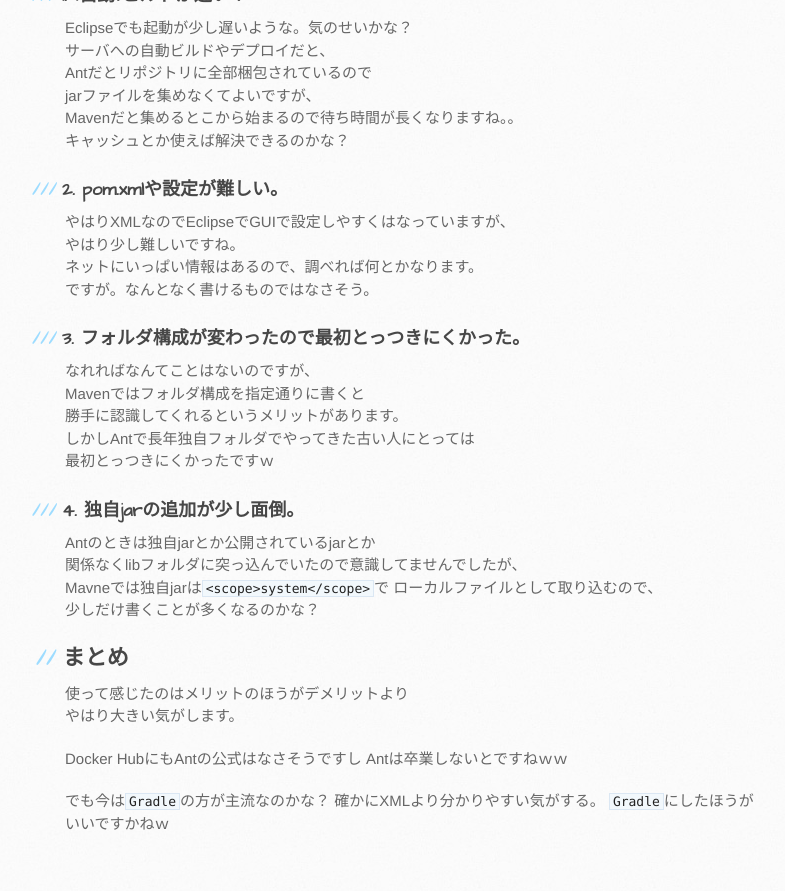
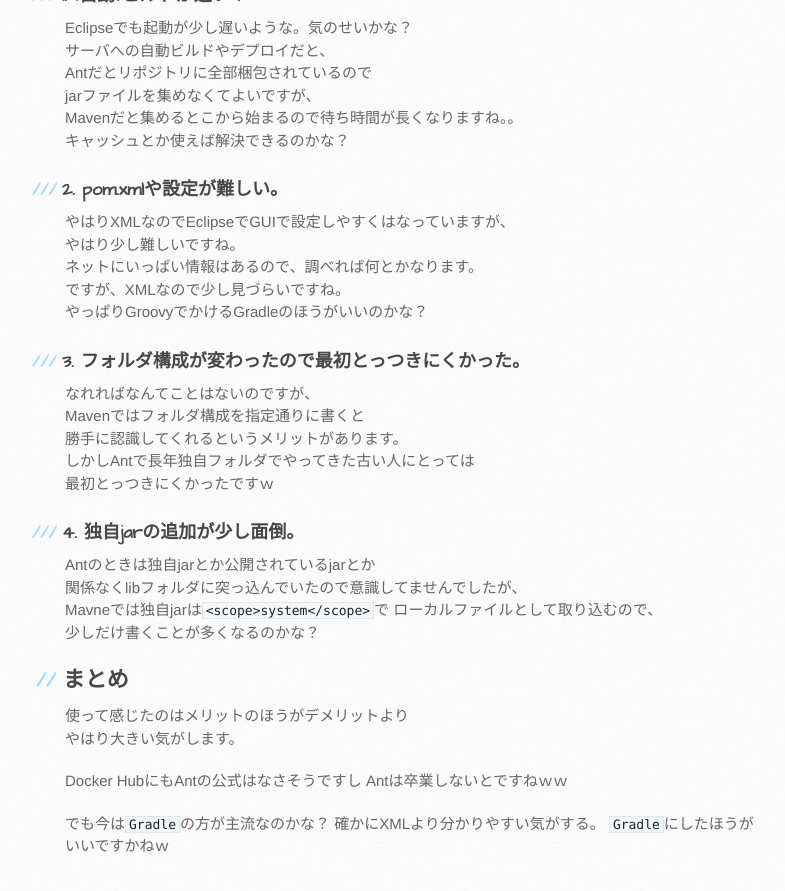
Before and after one commit to mtaketani113/mtaketani113.github.io, a Jekyll site: the page built from it/java/antToMaven.md, in a window 1280 px wide and 900 px high, scrolled down 1540 px. Shown: the top 891 px of the window, without its empty margins (105-890 px from the left). Built offline with Jekyll 4.4.1, drawn with Linux system fonts in a browser that asks for light colours; comment, search, counter and statistics services are not loaded; the repository's description, which GitHub fills in, is left out.

Commit message:
Gradeleの記載を追加

```diff
--- a/it/java/antToMaven.md
+++ b/it/java/antToMaven.md
@@ -74,7 +74,8 @@ Mavenだと集めるとこから始まるので待ち時間が長くなります
 やはりXMLなのでEclipseでGUIで設定しやすくはなっていますが、
 やはり少し難しいですね。
 ネットにいっぱい情報はあるので、調べれば何とかなります。
-ですが。なんとなく書けるものではなさそう。
+ですが、XMLなので少し見づらいですね。
+やっぱりGroovyでかけるGradleのほうがいいのかな？
 
 ### 3. フォルダ構成が変わったので最初とっつきにくかった。
 
```
